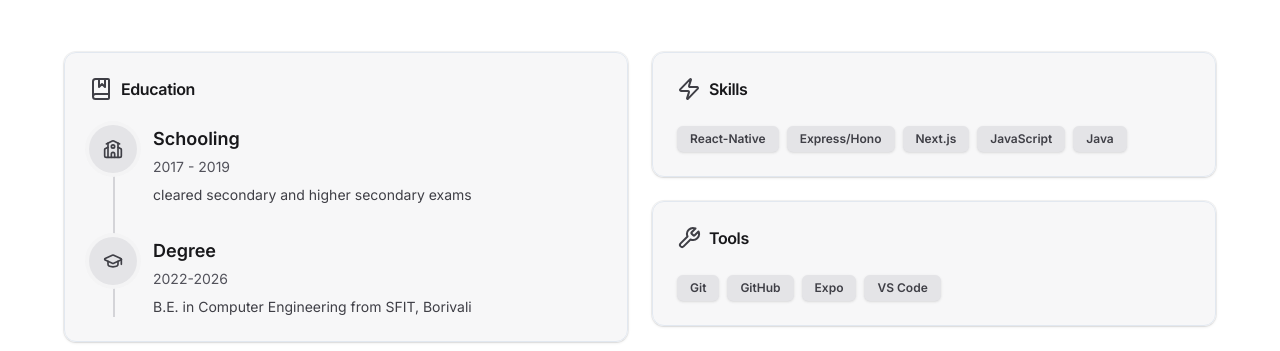
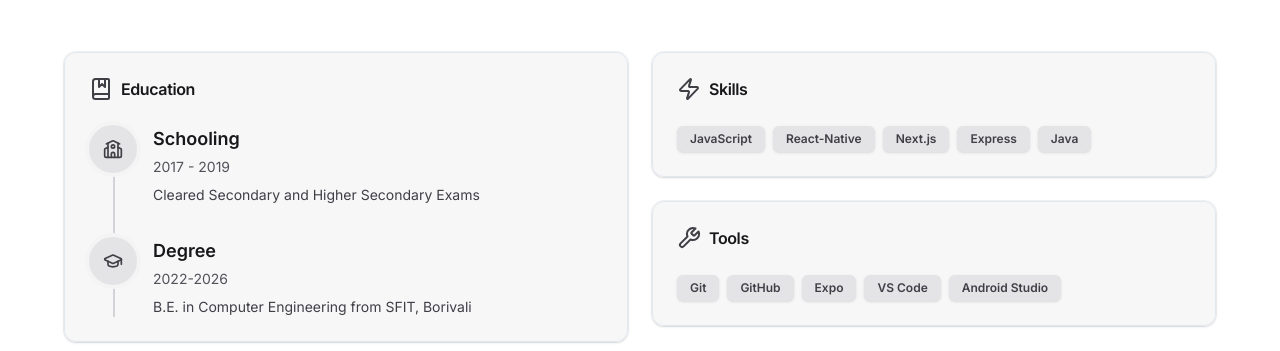
Before and after one commit to Parthesh28/Portfolio, a Next.js app: page / in a window 1280 px wide. Shown: the part 1610-1961 px from the top of the page. Built offline with nearby package versions, Linux system fonts and the light colour scheme; no server answers.

Commit message:
updated next version

```diff
--- a/sections/Skills.jsx
+++ b/sections/Skills.jsx
@@ -1,13 +1,13 @@
 import { Card, CardContent, CardHeader, CardTitle } from "../app/components/ui/card"
 import { motion } from "framer-motion"
-import { School, GraduationCap, BookOpen, Zap, Wrench, BookMarked } from 'lucide-react'
+import { School, GraduationCap, Zap, Wrench, BookMarked } from 'lucide-react'
 import { Badge } from "../app/components/ui/badge"
 
 const educationTimeline = [
     {
         year: "2017 - 2019",
         title: "Schooling",
-        description: "cleared secondary and higher secondary exams",
+        description: "Cleared Secondary and Higher Secondary Exams",
         icon: School
     },
     {
@@ -19,11 +19,11 @@ const educationTimeline = [
 ]
 
 const tools = [
-    "Git", "GitHub", "Expo", "VS Code",
+    "Git", "GitHub", "Expo", "VS Code", "Android Studio",
 ]
 
 const skills = [
-    "React-Native", "Express/Hono", "Next.js", "JavaScript", "Java"
+    "JavaScript", "React-Native", "Next.js", "Express",  "Java"
 ]
 
 const MotionCard = motion(Card)
```
Also changed, not shown: package.json (+10 -8 lines), tsconfig.json (+5 -3 lines), 1 other file (tests, documents, lock files or other folders).
